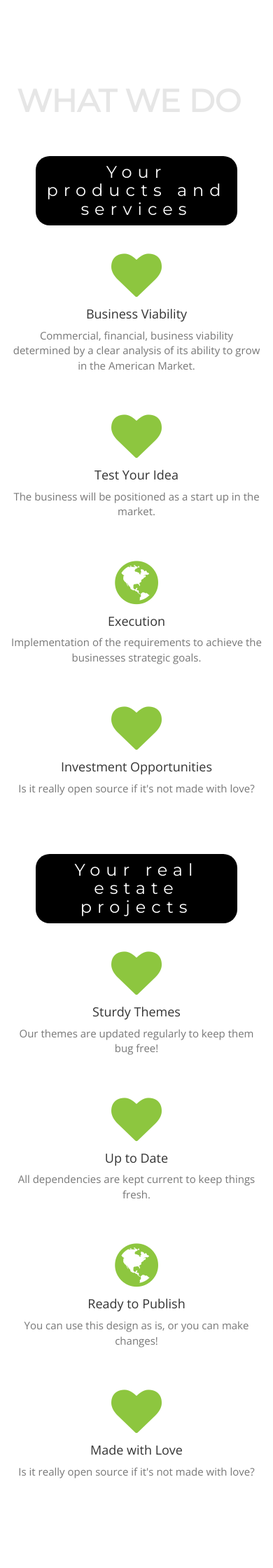
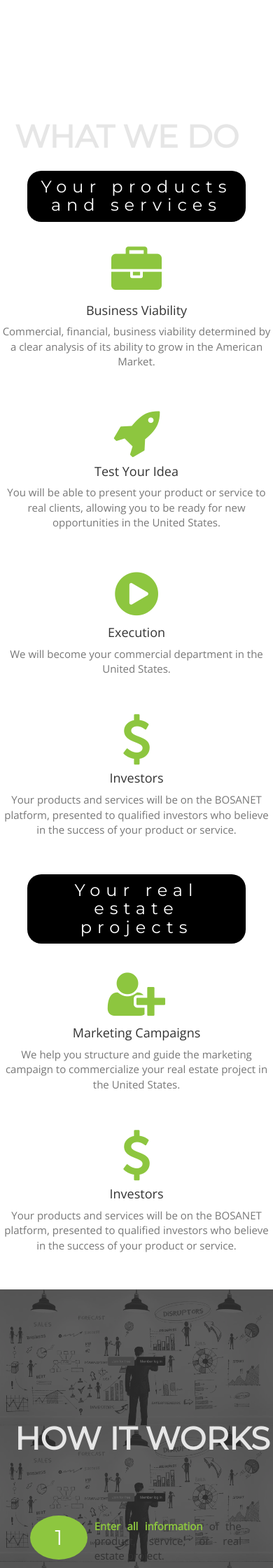
Before and after one commit to irborrero/bosanet, a PHP site: page / in a window 390 px wide; the page is wider, and only the part inside the window is pictured. Shown: the part 2824-5064 px from the top of that part at 70% size. Run offline with PHP 8.4, Linux system fonts and the light colour scheme.

Commit message:
what we do completed

```diff
--- a/css/style.css
+++ b/css/style.css
@@ -141,8 +143,12 @@ hr {
 	margin-bottom: 120px;
 }
 
-.hr{
-	/*margin-top: 100px;*/
+#how_it_works {
+	margin-top: 50px;
+	background: url(../images/platfromBlack.png);
+	background-size: 100vw;
+	height: 100vh;
+
 }
 
 .subtitle-how_it_works {
--- a/index0.html
+++ b/index0.html
@@ -59,7 +59,6 @@ Business Ingeligence" />
 							<li><a href="#about">About Us</a></li>
 							<li><a href="#what_we_do">What we do</a></li>
 							<li><a href="#how_it_works">How It Works</a></li>
-							<li><a href="#team">Meet Our Specialists</a></li>
 							<li><a href="#case_studies">Case Studies</a></li>
 							<li><a href="#faq">FAQ</a></li>
 							<li><a href="#contact">Contact Us</a></li>
@@ -72,8 +71,8 @@ Business Ingeligence" />
 
 			<div class="agile_banner_info">
 
-				<img class="logo-home" src="images/bosanet_small_bn.svggit">
-				<h2>BOOSTING <i>Exceptional business ideas</i></h2>
+				<img class="logo-home" src="images/bosanet_small_bn.svg">
+				<h2><span class="d4">BOOSTING</span><i>Exceptional business ideas</i></h2>
 				<a class= "bold" target="_blank" href="http://bosanet.herokuapp.com/">
 					<img class= "btn-platform" src="images/loader.gif" alt="Bosanet" align="middle">
 					<div>
@@ -162,20 +161,33 @@ Business Ingeligence" />
 
 
 						<div class="row circles-row">
-							<div class="col-md-3 w3l_schedule_bottom_right_grid1 circle">
+							<div class="col-xs-2 w3l_schedule_bottom_right_grid1 circle">
 								<i class="fa fa-user-o" aria-hidden="true"></i>
 								<h4>Customers</h4>
 								<h5 class="counter">653</h5>
+								<p style="text-align:center" class="white">satisfied</p>
+								<br/>
 							</div>
-							<div class="col-md-3 w3l_schedule_bottom_right_grid1 circle">
-								<i class="fa fa-calendar-o" aria-hidden="true"></i>
-								<h4>Events</h4>
-								<h5 class="counter">823</h5>
+							<div class="col-xs-2 w3l_schedule_bottom_right_grid1 circle">
+								<i class="fa fa-trademark" aria-hidden="true"></i>
+								<h4>Brands</h4>
+								<h5 class="counter">+10</h5>
+								<p style="text-align:center" class="white">made in US</p>
+								<br/>
 							</div>
-							<div class="col-md-3 w3l_schedule_bottom_right_grid1 circle">
-								<i class="fa fa-shield" aria-hidden="true"></i>
-								<h4 class="white">Awards</h4>
-								<h5 class="counter">45</h5>
+							<div class="col-xs-2 w3l_schedule_bottom_right_grid1 circle">
+								<i class="fa fa-handshake-o" aria-hidden="true"></i>
+								<h4>Trade</h4>
+								<h5 class="counter">+1300</h5>
+								<p style="text-align:center" class="white">containers</p>
+								<br/>
+							</div>
+							<div class="col-xs-2 w3l_schedule_bottom_right_grid1 circle">
+								<i class="fa fa-plane" aria-hidden="true"></i>
+								<h4>Regions</h4>
+								<h5 class="counter">+20</h5>
+								<p style="text-align:center" class="white">US States</p>
+								<br/>
 							</div>
 						</div>
 
@@ -192,12 +204,11 @@ Business Ingeligence" />
 
 	</div><!--.about-->
 
-	<div id="what_we_do" class="container-fluid">
-		<div class="hr">
-			<hr>
-		</div>
-		<br>
-		<br>
+	<div id="what_we_do">
+		<br/>
+		<br/>
+		<br/>
+		<br/>
 		<div class="w3_banner_bottom_grid_pos">
 			<div class="w3_banner_bottom_grid">
 				<h3>What we do</h3>
@@ -210,30 +221,31 @@ Business Ingeligence" />
 			<div class="col-lg-2 col-md-6 text-center" ></div>
 			<div class="col-lg-2 col-md-6 text-center">
 				<div class="mt-5">
-					<i class="fa fa-4x fa-heart text-primary mb-4 green"></i>
+					<i class="fa fa-4x fa-briefcase text-primary mb-4 green"></i>
 					<h3 class="h4 mb-2">Business Viability</h3>
 					<p class="text-muted mb-0">Commercial, financial, business viability determined by a clear analysis of its ability to grow in the American Market. </p>
 				</div>
 			</div>
 			<div class="col-lg-2 col-md-6 text-center">
 				<div class="mt-5">
-					<i class="fa fa-4x fa-heart text-primary mb-4 green"></i>
+					<i class="fa fa-4x fa-rocket text-primary mb-4 green"></i>
 					<h3 class="h4 mb-2">Test Your Idea</h3>
-					<p class="text-muted mb-0">The business will be positioned as a start up in the market.</p>
+					<p class="text-muted mb-0">You will be able to present your product or service to real clients, allowing you to be ready for new opportunities in the United States.</p>
 				</div>
 			</div>
 			<div class="col-lg-2 col-md-6 text-center">
 				<div class="mt-5">
-					<i class="fa fa-4x fa-globe text-primary mb-4 green"></i>
+					<i class="fa fa-4x fa-play-circle text-primary mb-4 green"></i>
 					<h3 class="h4 mb-2">Execution</h3>
-					<p class="text-muted mb-0">Implementation of the requirements to achieve the businesses strategic goals.</p>
+					<p class="text-muted mb-0">We will become your commercial department in the United States.</p>
 				</div>
 			</div>
 			<div class="col-lg-2 col-md-6 text-center">
 				<div class="mt-5">
-					<i class="fa fa-4x fa-heart text-primary mb-4 green"></i>
-					<h3 class="h4 mb-2">Investment Opportunities</h3>
-					<p class="text-muted mb-0">Is it really open source if it's not made with love?</p>
+					<i class="fa fa-4x fa-dollar text-primary mb-4 green"></i>
+					<h3 class="h4 mb-2">Investors</h3>
+					<p class="text-muted mb-0">Your products and services will be on the BOSANET platform, presented to qualified investors who believe in the success of your product or service.
+					</p>
 				</div>
 			</div>
 			<div class="col-lg-2 col-md-6 text-center" ></div>
@@ -243,34 +255,23 @@ Business Ingeligence" />
 		<h3 class="subtitle-how_it_works">Your real estate projects </h3>
 		<div class="row">
 			<div class="col-lg-2 col-md-6 text-center" ></div>
+			<div class="col-lg-2 col-md-6 text-center"></div>
 			<div class="col-lg-2 col-md-6 text-center">
 				<div class="mt-5">
-					<i class="fa fa-4x fa-heart text-primary mb-4 green"></i>
-					<h3 class="h4 mb-2">Sturdy Themes</h3>
-					<p class="text-muted mb-0">Our themes are updated regularly to keep them bug free!</p>
+					<i class="fa fa-4x fa-user-plus text-primary mb-4 green"></i>
+					<h3 class="h4 mb-2">Marketing Campaigns</h3>
+					<p class="text-muted mb-0">We help you structure and guide the marketing campaign to commercialize your real estate project in the United States.
+					</p>
 				</div>
 			</div>
 			<div class="col-lg-2 col-md-6 text-center">
 				<div class="mt-5">
-					<i class="fa fa-4x fa-heart text-primary mb-4 green"></i>
-					<h3 class="h4 mb-2">Up to Date</h3>
-					<p class="text-muted mb-0">All dependencies are kept current to keep things fresh.</p>
+					<i class="fa fa-4x fa-dollar text-primary mb-4 green"></i>
+					<h3 class="h4 mb-2">Investors</h3>
+					<p class="text-muted mb-0">Your products and services will be on the BOSANET platform, presented to qualified investors who believe in the success of your product or service.</p>
 				</div>
 			</div>
-			<div class="col-lg-2 col-md-6 text-center">
-				<div class="mt-5">
-					<i class="fa fa-4x fa-globe text-primary mb-4 green"></i>
-					<h3 class="h4 mb-2">Ready to Publish</h3>
-					<p class="text-muted mb-0">You can use this design as is, or you can make changes!</p>
-				</div>
-			</div>
-			<div class="col-lg-2 col-md-6 text-center">
-				<div class="mt-5">
-					<i class="fa fa-4x fa-heart text-primary mb-4 green"></i>
-					<h3 class="h4 mb-2">Made with Love</h3>
-					<p class="text-muted mb-0">Is it really open source if it's not made with love?</p>
-				</div>
-			</div>
+			<div class="col-lg-2 col-md-6 text-center"></div>
 			<div class="col-lg-2 col-md-6 text-center" ></div>
 		</div>
 	</div>
@@ -280,12 +281,12 @@ Business Ingeligence" />
 		<div class="hr">
 			<hr>
 		</div>
-		<div class="container">
 			<div class="w3_banner_bottom_grid_pos">
 				<div class="w3_banner_bottom_grid">
 					<h3>How it Works</h3>
 				</div>
 			</div>
+			<div class="container">
 			<div class="col-md-6 w3l_banner_bottom_left">
 				<div class="clearfix"> <br /> </div>
 				<div class="clearfix"> <br /> </div>
@@ -294,14 +295,6 @@ Business Ingeligence" />
 			</div>
 			<div class="agileits_banner_bottom_grid_three">
 				<div class="col-md-6 agileinfo_banner_bottom_grid_three_left">
-					<div class="wthree_banner_bottom_grid_three_left1 grid">
-						<figure class="effect-roxy">
-							<img src="images/plataforma.png" alt=" " class="img-responsive bigger" />
-							<figcaption>
-								<h3><span>Entrepreneurs</span></h3>
-							</figcaption>
-						</figure>
-					</div>
 					<div>
 						<div class="row centro">
 							<div class=" col-md-2 w3l_schedule_bottom_right_grid1 circle-steps">
@@ -328,14 +321,6 @@ Business Ingeligence" />
 					</div>
 				</div>
 				<div class="col-md-6 agileinfo_banner_bottom_grid_three_left">
-					<div class="wthree_banner_bottom_grid_three_left1 grid">
-						<figure class="effect-roxy">
-							<img src="images/funding.png" alt=" " class="img-responsive" />
-							<figcaption>
-								<h3>&nbsp;<span>Investors</span></h3>
-							</figcaption>
-						</figure>
-					</div>
 					<div>
 						<div class="row centro">
 							<div class=" col-md-2 circle-check">
@@ -360,66 +345,7 @@ Business Ingeligence" />
 	</div><!--.how_it_works-->
 
 
-	<!-- team -->
-		<div id="team" class="team">
-			<div class="container">
-				<div class="agileits_w3layouts_schedule">
-					<h3>Meet Our Specialists</h3>
-					<img src="images/1.png" alt=" " class="img-responsive" />
-				</div>
-				<div class="w3_agile_team_grids">
-					<div class="col-md-3 w3_agile_team_grid">
-						<div class="hover14 column">
-							<figure><img src="images/team/fcoBorrero.png" alt=" " class="img-responsive" /></figure>
-						</div>
-						<h3>Francisco Borrero</h3>
-						<p>CEO</p>
-					</div>
-					<div class="col-md-3 w3_agile_team_grid">
-						<div class="hover14 column grid">
-							<figure class="effect-roxy">
-								<img src="images/team/accelerator.png" alt=" " class="img-responsive" />
-								<figcaptionB>
-									<h3><spanB>Accelerator</spanB></h3>
-									<p>Our partner is recognized in the market for generating impact and social development by
-										accelerating companies with the potential to create jobs and sustain development.</p>
-								</figcaptionB>
-							</figure>
-						</div>
-					</div>
-					<div class="col-md-3 w3_agile_team_grid">
-						<div class="hover14 column grid">
-							<figure class="effect-roxy">
-								<img src="images/team/e1.jpg" alt=" " class="img-responsive" />
-								<figcaptionB>
-									<h3><spanB>Platform</spanB></h3>
-									<p>State of the Art Business Intelligence and Analytics Mentorship platform
-										that strengthens Business opportunities and presents them to interested investors.</p>
-								</figcaptionB>
-							</figure>
-						</div>
-						<h3>Platform</h3>
-						<p>Bosanet</p>
-					</div>
-					<div class="col-md-3 w3_agile_team_grid">
-						<div class="hover14 column grid">
-							<figure class="effect-roxy">
-								<img src="images/team/pr.jpg" alt=" " class="img-responsive" />
-								<figcaptionB>
-									<h3><spanB>Public<br />
-									Relations</spanB></h3>
-									<p>Leader in Marketing PR and its marketing influence has allowed
-										for the success of several ventures.</p>
-								</figcaptionB>
-							</figure>
-						</div>
-					</div>
 
-				</div>
-
-			</div>
-		</div>
-	<!-- team -->
 
 	<!-- case studies -->
 		<div id="case_studies" class="testimonials">
```
Also changed, not shown: other parts of css/style.css (+19 -22 lines), images/platfromBlack.png (added).
